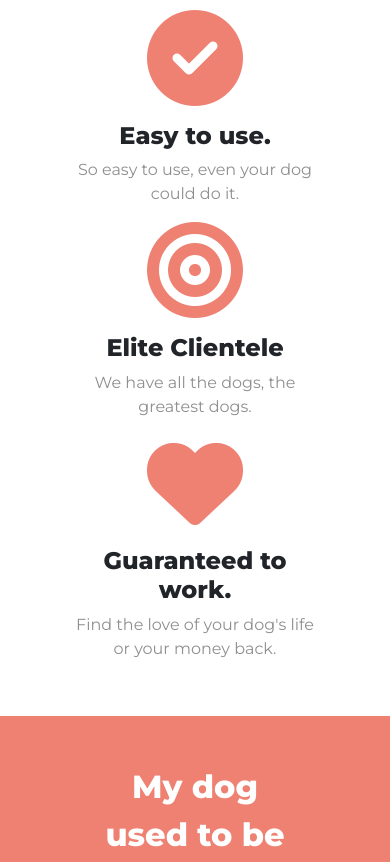
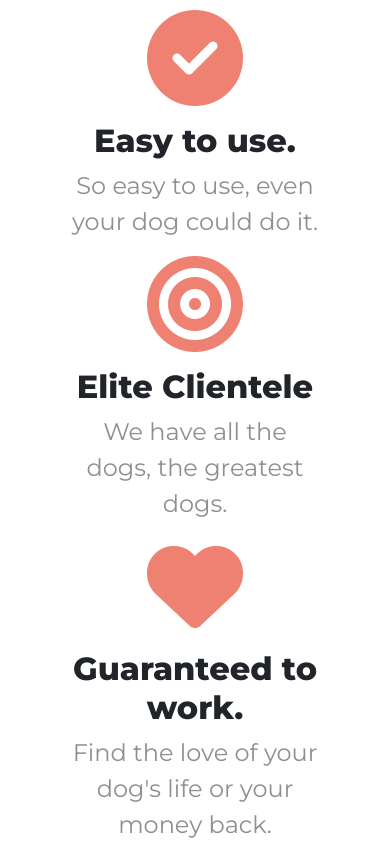
Before and after one commit to VatthanaB/TindogWebsite, a plain HTML site: page index.html in a window 390 px wide. Shown: the part 1120-1982 px from the top of the page. Drawn offline with nearby package versions, Linux system fonts and the light colour scheme.

Commit message:
Add files via upload

```diff
--- a/css/styles.css
+++ b/css/styles.css
@@ -189,6 +189,12 @@ h3{
     .font-awesome{
         font-size: 6rem;
     }
+    .p-features{
+        font-size: 1.5rem;
+    }
+    .h3-features{
+        font-size: 2rem;
+    }
 }
 
 /*Call To Action section */
```
